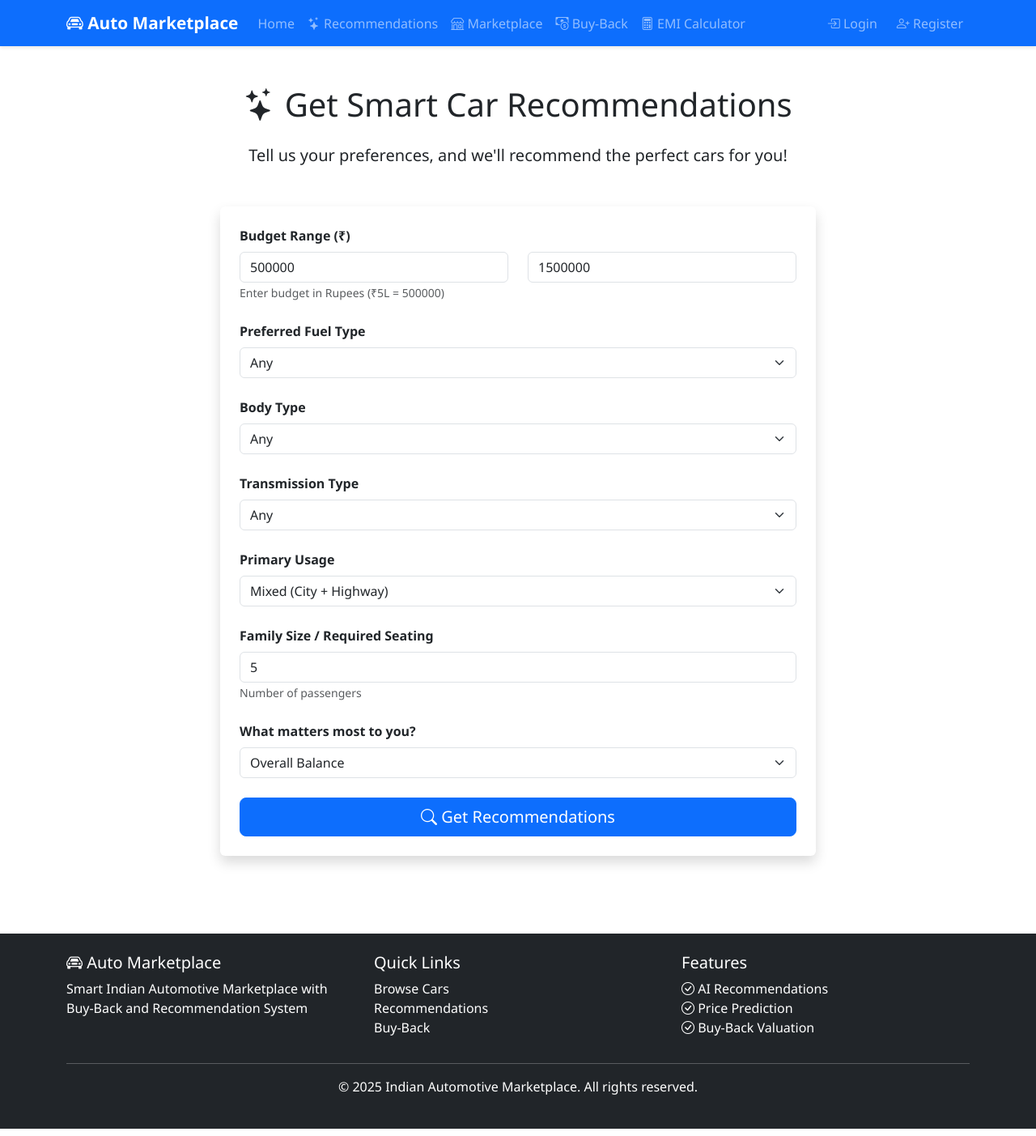
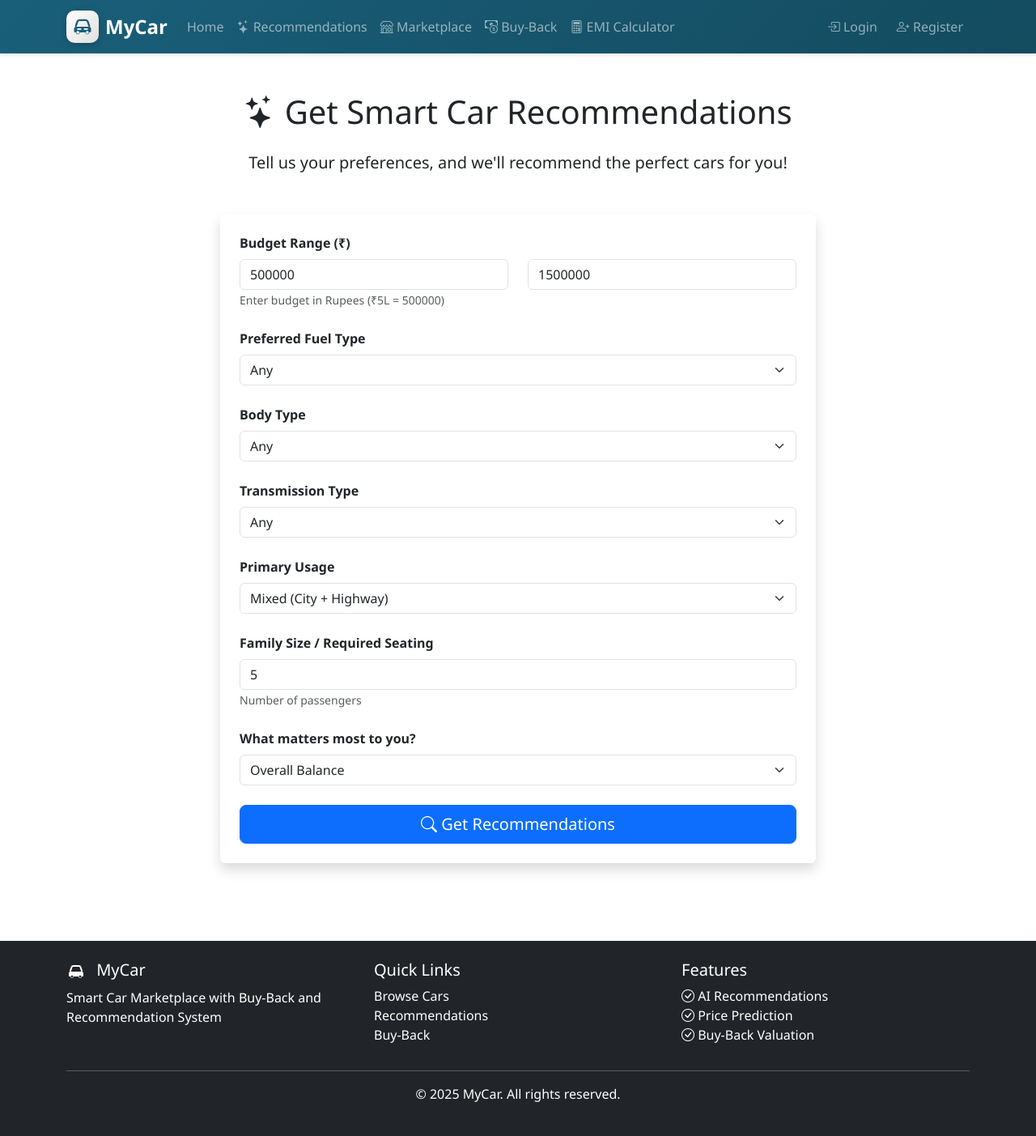
Before and after one commit to 10srav/car-recommendation-system, a Flask app: page /recommendations in a window 1280 px wide. Shown: the whole page at 81% size. Run offline with Flask 3, Linux system fonts and the light colour scheme.

Commit message:
Rebrand to MyCar with new color scheme and features
- Rename from Indian Automotive Marketplace to MyCar
- Add professional teal color scheme (#1a5f7a)
- Create custom SVG car logo for navbar and footer
- Add new car details page (/new-car/<id>)
- Fix View Details button on recommendations page
- Update all page titles to MyCar branding
- Modernize README with tables and better structure

🤖 Generated with [Claude Code](https://claude.com/claude-code)

Co-Authored-By: Claude Opus 4.5 <noreply@anthropic.com>

```diff
--- a/app/routes.py
+++ b/app/routes.py
@@ -159,6 +159,20 @@ def compare_cars():
             cars.append(car)
 
     return render_template('recommendations/compare.html', cars=cars)
+
+
+@main_bp.route('/new-car/<int:car_id>')
+def new_car_details(car_id):
+    """New car details page"""
+    car = NewCar.query.filter_by(car_id=car_id).first_or_404()
+
+    # Get similar cars (same brand or body type)
+    similar_cars = NewCar.query.filter(
+        NewCar.car_id != car_id,
+        db.or_(NewCar.brand == car.brand, NewCar.body_type == car.body_type)
+    ).order_by(NewCar.safety_rating.desc()).limit(4).all()
+
+    return render_template('recommendations/car_details.html', car=car, similar_cars=similar_cars)
 
 
 # ==================== MARKETPLACE ROUTES ====================
--- a/run.py
+++ b/run.py
@@ -13,7 +13,7 @@ if __name__ == '__main__':
         print("Database tables created successfully!")
 
     print("\n" + "="*60)
-    print("Indian Automotive Marketplace - Starting Server")
+    print("MyCar - Starting Server")
     print("="*60)
     print("\nAccess the application at: http://127.0.0.1:5000")
     print("\nPress CTRL+C to stop the server\n")
--- a/static/css/style.css
+++ b/static/css/style.css
@@ -1,12 +1,16 @@
-/* Custom Styles for Indian Automotive Marketplace */
+/* Custom Styles for MyCar */
 
 :root {
-    --primary-color: #0d6efd;
-    --secondary-color: #6c757d;
-    --success-color: #198754;
-    --warning-color: #ffc107;
-    --danger-color: #dc3545;
-    --info-color: #0dcaf0;
+    --primary-color: #1a5f7a;
+    --primary-dark: #134b5f;
+    --primary-light: #2d8bba;
+    --secondary-color: #57837b;
+    --accent-color: #c38e70;
+    --success-color: #2d6a4f;
+    --warning-color: #f4a261;
+    --danger-color: #e63946;
+    --info-color: #48cae4;
+    --dark-color: #1d3557;
 }
 
 /* General Styles */
@@ -23,7 +27,7 @@ main {
 
 /* Hero Section */
 .hero {
-    background: linear-gradient(135deg, #667eea 0%, #764ba2 100%);
+    background: linear-gradient(135deg, #1a5f7a 0%, #2d8bba 50%, #57837b 100%);
     color: white;
 }
 
@@ -167,7 +171,7 @@ img {
 }
 
 ::-webkit-scrollbar-thumb:hover {
-    background: #0b5ed7;
+    background: var(--primary-dark);
 }
 
 /* Animations */
@@ -188,7 +192,7 @@ img {
 
 /* Stats Section */
 .stats-section {
-    background: linear-gradient(135deg, #667eea 0%, #764ba2 100%);
+    background: linear-gradient(135deg, #1a5f7a 0%, #2d8bba 100%);
 }
 
 /* Price Display */
@@ -232,7 +236,7 @@ img {
 
 /* Gradient Backgrounds */
 .bg-gradient {
-    background: linear-gradient(135deg, #667eea 0%, #764ba2 100%);
+    background: linear-gradient(135deg, #1a5f7a 0%, #2d8bba 100%);
 }
 
 /* Icon Enhancements */
@@ -249,7 +253,7 @@ img {
 }
 
 .spec-icon-box:hover {
-    background: linear-gradient(135deg, #667eea 0%, #764ba2 100%);
+    background: linear-gradient(135deg, #1a5f7a 0%, #2d8bba 100%);
     color: white;
     transform: scale(1.05);
 }
--- a/templates/admin/dashboard.html
+++ b/templates/admin/dashboard.html
@@ -1,6 +1,6 @@
 {% extends "base.html" %}
 
-{% block title %}Admin Dashboard - Auto Marketplace{% endblock %}
+{% block title %}Admin Dashboard - MyCar{% endblock %}
 
 {% block content %}
 <div class="container-fluid my-4">
--- a/templates/auth/login.html
+++ b/templates/auth/login.html
@@ -1,6 +1,6 @@
 {% extends "base.html" %}
 
-{% block title %}Login - Auto Marketplace{% endblock %}
+{% block title %}Login - MyCar{% endblock %}
 
 {% block content %}
 <div class="container mt-5">
--- a/templates/auth/profile.html
+++ b/templates/auth/profile.html
@@ -1,6 +1,6 @@
 {% extends "base.html" %}
 
-{% block title %}My Profile - Auto Marketplace{% endblock %}
+{% block title %}My Profile - MyCar{% endblock %}
 
 {% block content %}
 <div class="container mt-5">
--- a/templates/auth/register.html
+++ b/templates/auth/register.html
@@ -1,6 +1,6 @@
 {% extends "base.html" %}
 
-{% block title %}Register - Auto Marketplace{% endblock %}
+{% block title %}Register - MyCar{% endblock %}
 
 {% block content %}
 <div class="container mt-5">
--- a/templates/base.html
+++ b/templates/base.html
@@ -3,7 +3,7 @@
 <head>
     <meta charset="UTF-8">
     <meta name="viewport" content="width=device-width, initial-scale=1.0">
-    <title>{% block title %}Indian Automotive Marketplace{% endblock %}</title>
+    <title>{% block title %}MyCar{% endblock %}</title>
 
     <!-- Bootstrap 5 CSS -->
     <link href="https://cdn.jsdelivr.net/npm/bootstrap@5.3.0/dist/css/bootstrap.min.css" rel="stylesheet">
@@ -21,10 +21,19 @@
 </head>
 <body>
     <!-- Navigation -->
-    <nav class="navbar navbar-expand-lg navbar-dark bg-primary">
+    <nav class="navbar navbar-expand-lg navbar-dark" style="background: linear-gradient(135deg, #1a5f7a 0%, #134b5f 100%);">
         <div class="container">
-            <a class="navbar-brand" href="{{ url_for('main.index') }}">
-                <i class="bi bi-car-front"></i> Auto Marketplace
+            <a class="navbar-brand d-flex align-items-center" href="{{ url_for('main.index') }}">
+                <div class="logo-icon me-2" style="background: linear-gradient(135deg, #fff 0%, #e0e0e0 100%); width: 40px; height: 40px; border-radius: 10px; display: flex; align-items: center; justify-content: center; box-shadow: 0 2px 8px rgba(0,0,0,0.2);">
+                    <svg width="28" height="28" viewBox="0 0 24 24" fill="none" xmlns="http://www.w3.org/2000/svg">
+                        <path d="M5 11L6.5 6.5C6.83 5.6 7.69 5 8.64 5H15.36C16.31 5 17.17 5.6 17.5 6.5L19 11" stroke="#1a5f7a" stroke-width="2" stroke-linecap="round"/>
+                        <path d="M3 14C3 12.9 3.9 12 5 12H19C20.1 12 21 12.9 21 14V17C21 17.55 20.55 18 20 18H19C19 19.1 18.1 20 17 20C15.9 20 15 19.1 15 18H9C9 19.1 8.1 20 7 20C5.9 20 5 19.1 5 18H4C3.45 18 3 17.55 3 17V14Z" fill="#1a5f7a"/>
+                        <circle cx="7" cy="18" r="1.5" fill="#fff"/>
+                        <circle cx="17" cy="18" r="1.5" fill="#fff"/>
+                        <path d="M7 14.5H10M14 14.5H17" stroke="#fff" stroke-width="1.5" stroke-linecap="round"/>
+                    </svg>
+                </div>
+                <span class="fw-bold fs-4">MyCar</span>
             </a>
             <button class="navbar-toggler" type="button" data-bs-toggle="collapse" data-bs-target="#navbarNav">
                 <span class="navbar-toggler-icon"></span>
@@ -114,8 +123,16 @@
         <div class="container">
             <div class="row">
                 <div class="col-md-4">
-                    <h5><i class="bi bi-car-front"></i> Auto Marketplace</h5>
-                    <p>Smart Indian Automotive Marketplace with Buy-Back and Recommendation System</p>
+                    <h5>
+                        <svg width="24" height="24" viewBox="0 0 24 24" fill="none" xmlns="http://www.w3.org/2000/svg" class="me-2" style="vertical-align: middle;">
+                            <path d="M5 11L6.5 6.5C6.83 5.6 7.69 5 8.64 5H15.36C16.31 5 17.17 5.6 17.5 6.5L19 11" stroke="#fff" stroke-width="2" stroke-linecap="round"/>
+                            <path d="M3 14C3 12.9 3.9 12 5 12H19C20.1 12 21 12.9 21 14V17C21 17.55 20.55 18 20 18H19C19 19.1 18.1 20 17 20C15.9 20 15 19.1 15 18H9C9 19.1 8.1 20 7 20C5.9 20 5 19.1 5 18H4C3.45 18 3 17.55 3 17V14Z" fill="#fff"/>
+                            <circle cx="7" cy="18" r="1.5" fill="#333"/>
+                            <circle cx="17" cy="18" r="1.5" fill="#333"/>
+                        </svg>
+                        MyCar
+                    </h5>
+                    <p>Smart Car Marketplace with Buy-Back and Recommendation System</p>
                 </div>
                 <div class="col-md-4">
                     <h5>Quick Links</h5>
@@ -136,7 +153,7 @@
             </div>
             <hr class="bg-white">
             <div class="text-center">
-                <p>&copy; 2025 Indian Automotive Marketplace. All rights reserved.</p>
+                <p>&copy; 2025 MyCar. All rights reserved.</p>
             </div>
         </div>
     </footer>
--- a/templates/buyback/form.html
+++ b/templates/buyback/form.html
@@ -1,6 +1,6 @@
 {% extends "base.html" %}
 
-{% block title %}Buy-Back Valuation - Auto Marketplace{% endblock %}
+{% block title %}Buy-Back Valuation - MyCar{% endblock %}
 
 {% block content %}
 <div class="container my-5">
--- a/templates/emi_calculator.html
+++ b/templates/emi_calculator.html
@@ -1,6 +1,6 @@
 {% extends "base.html" %}
 
-{% block title %}EMI Calculator - Auto Marketplace{% endblock %}
+{% block title %}EMI Calculator - MyCar{% endblock %}
 
 {% block content %}
 <div class="container my-5">
--- a/templates/marketplace/details.html
+++ b/templates/marketplace/details.html
@@ -1,6 +1,6 @@
 {% extends "base.html" %}
 
-{% block title %}{{ car.brand }} {{ car.model }} - Auto Marketplace{% endblock %}
+{% block title %}{{ car.brand }} {{ car.model }} - MyCar{% endblock %}
 
 {% block content %}
 <div class="container my-5">
--- a/templates/marketplace/list_car.html
+++ b/templates/marketplace/list_car.html
@@ -1,6 +1,6 @@
 {% extends "base.html" %}
 
-{% block title %}List Your Car - Auto Marketplace{% endblock %}
+{% block title %}List Your Car - MyCar{% endblock %}
 
 {% block content %}
 <div class="container my-5">
--- a/templates/marketplace/listings.html
+++ b/templates/marketplace/listings.html
@@ -1,6 +1,6 @@
 {% extends "base.html" %}
 
-{% block title %}Used Cars Marketplace - Auto Marketplace{% endblock %}
+{% block title %}Used Cars Marketplace - MyCar{% endblock %}
 
 {% block content %}
 <div class="container my-5">
--- a/templates/recommendations/form.html
+++ b/templates/recommendations/form.html
@@ -1,6 +1,6 @@
 {% extends "base.html" %}
 
-{% block title %}Car Recommendations - Auto Marketplace{% endblock %}
+{% block title %}Car Recommendations - MyCar{% endblock %}
 
 {% block content %}
 <div class="container my-5">
@@ -361,7 +361,7 @@ $(document).ready(function() {
     }
 
     window.viewDetails = function(carId) {
-        alert('Car details page for ID: ' + carId + '\n(To be implemented)');
+        window.location.href = '/new-car/' + carId;
     };
 });
 </script>
```
Also changed, not shown: templates/index.html (+4 -4 lines), templates/recommendations/car_details.html (added, +225 -0 lines), README.md.
